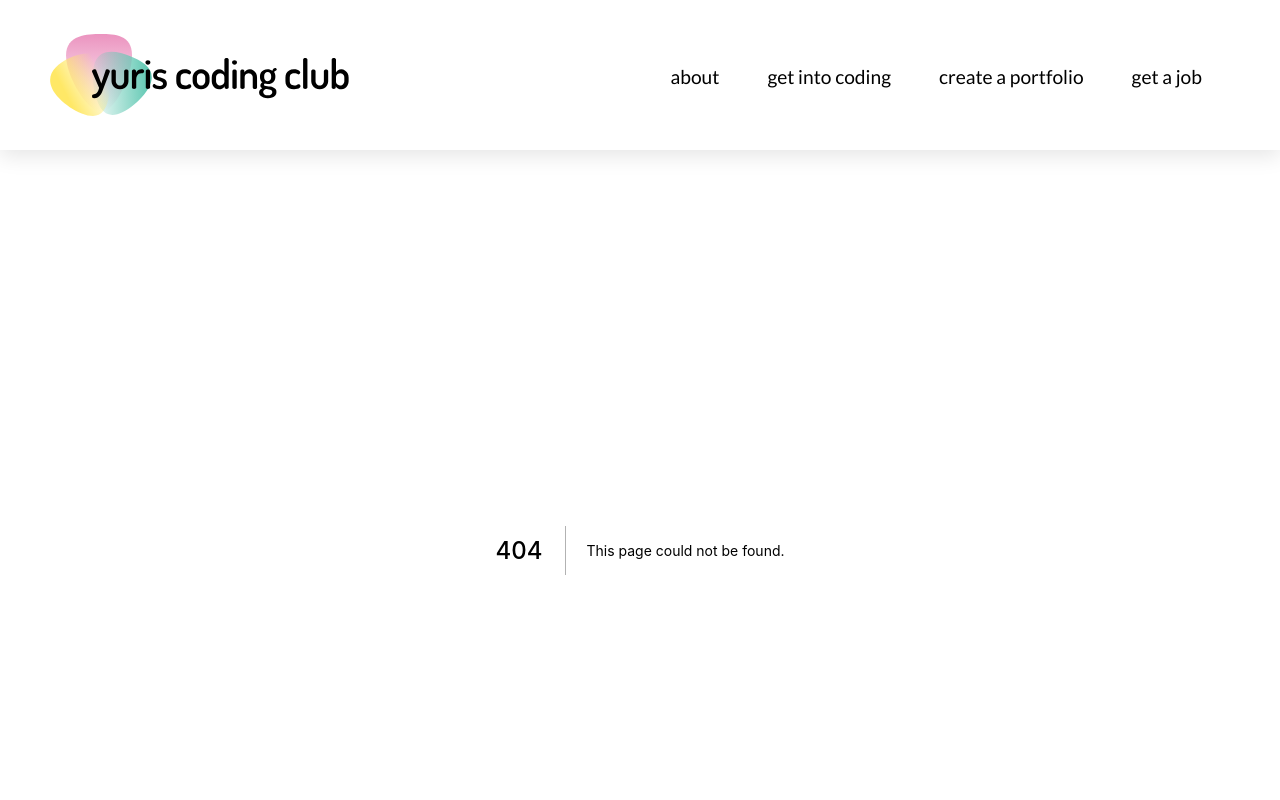
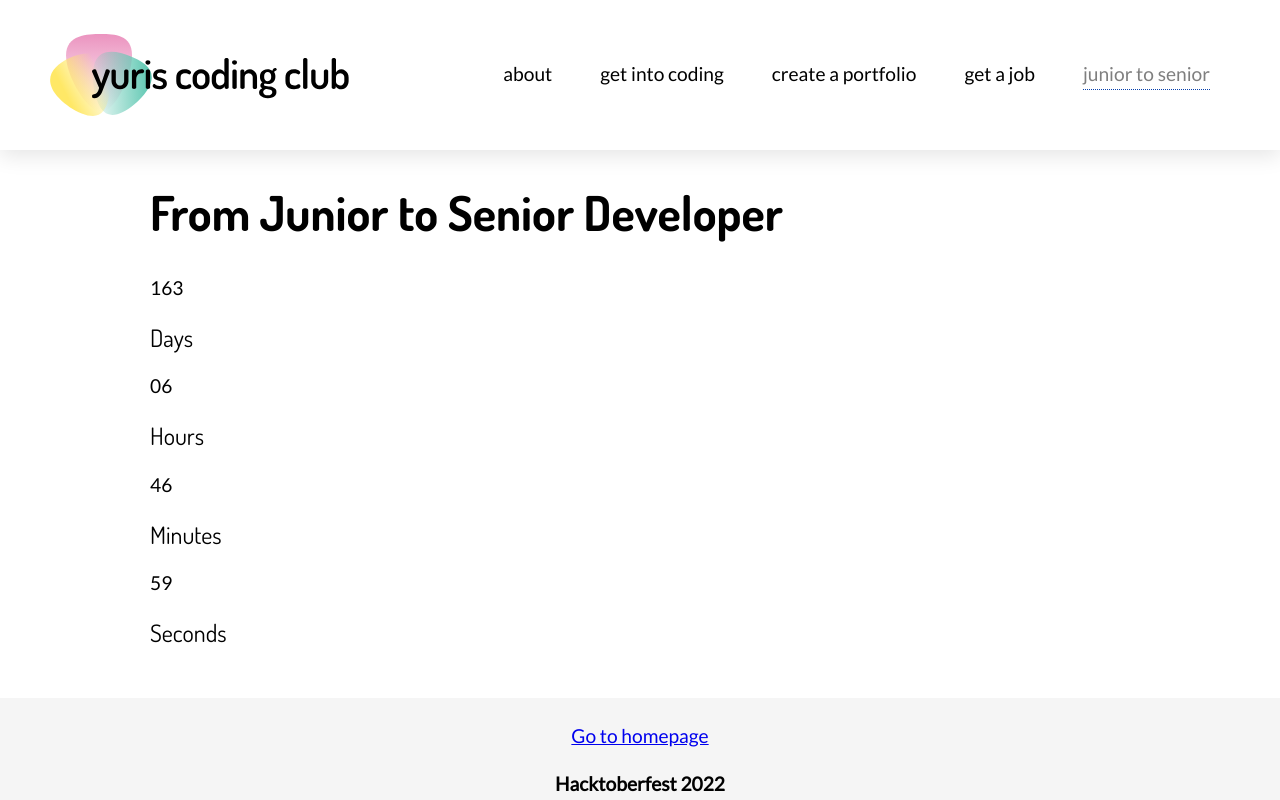
Before and after one commit to YuriDevAT/yuriscodingclub, a Next.js app: page /junior-to-senior in a window 1280 px wide. Before the commit this address had no page. Shown: the top 800 px of the page. Built offline with nearby package versions, Linux system fonts and the light colour scheme.

Commit message:
add junior to senior tab

```diff
--- a/components/Navbar.tsx
+++ b/components/Navbar.tsx
@@ -24,6 +24,14 @@ const Navbar = () => {
             <a>get a job</a>
           </Link>
         </li>
+        <li>
+          {/* <Link href="/junior-to-senior"> */}
+          <p className="tooltip">junior to senior
+            <span className="tooltipText">
+              coming soon
+            </span></p>
+          {/* </Link> */}
+        </li>
       </ul>
     </nav>
   );
--- /dev/null
+++ b/components/Timer.tsx
@@ -0,0 +1,57 @@
+import { useState, useEffect } from 'react'
+import React from 'react'
+
+const Timer = () => {
+  const [days, setDays] = useState(0);
+  const [hours, setHours] = useState(0);
+  const [minutes, setMinutes] = useState(0);
+  const [seconds, setSeconds] = useState(0);
+
+  const deadline = "March, 01, 2023";
+
+  const getTime = (deadline: string) => {
+    const time = Date.parse(deadline) - Date.now();
+
+    setDays(Math.floor(time / (1000 * 60 * 60 * 24)));
+    setHours(Math.floor((time / (1000 * 60 * 60)) % 24));
+    setMinutes(Math.floor((time / 1000 / 60) % 60));
+    setSeconds(Math.floor((time / 1000) % 60));
+  };
+
+  useEffect(() => {
+    const interval = setInterval(() => getTime(deadline), 1000);
+
+    return () => clearInterval(interval);
+  }, []);
+
+  return (
+    <div className="timer" role="timer">
+      <div className="col-4">
+        <div className="box">
+          <p id="day">{days < 10 ? "0" + days : days}</p>
+          <span className="text">Days</span>
+        </div>
+      </div>
+      <div className="col-4">
+        <div className="box">
+          <p id="hour">{hours < 10 ? "0" + hours : hours}</p>
+          <span className="text">Hours</span>
+        </div>
+      </div>
+      <div className="col-4">
+        <div className="box">
+          <p id="minute">{minutes < 10 ? "0" + minutes : minutes}</p>
+          <span className="text">Minutes</span>
+        </div>
+      </div>
+      <div className="col-4">
+        <div className="box">
+          <p id="second">{seconds < 10 ? "0" + seconds : seconds}</p>
+          <span className="text">Seconds</span>
+        </div>
+      </div>
+    </div>
+  )
+}
+
+export default Timer;
--- /dev/null
+++ b/pages/junior-to-senior.tsx
@@ -0,0 +1,18 @@
+import Head from 'next/head';
+import Timer from '../components/Timer';
+
+export const siteTitle = 'From Junior to Senior Developer';
+
+const GetIntoCoding = () => {
+  return (
+    <>
+      <Head>
+        <title>{siteTitle}</title>
+      </Head>
+      <h1>{siteTitle}</h1>
+      <Timer />
+    </>
+  )
+}
+
+export default GetIntoCoding;
--- a/styles/globals.css
+++ b/styles/globals.css
@@ -108,6 +108,7 @@ nav li {
   width: 305px;
 }
 
+/*
 @media (max-width: 870px) {
   .logo-container {
     width: 300px;
@@ -119,7 +120,7 @@ nav li {
     padding: 0 10px;
     width: 102px;
   }
-}
+} */
 
 .navbar a {
   border-block-end: 3px solid var(--border-color, transparent);
@@ -135,7 +136,64 @@ nav li {
   --border-color: var(--link-color);
 }
 
-@media (max-width: 1000px) {
+.tooltip {
+  border-bottom: 1px dotted var(--blue-dark);
+  color: rgba(0, 0, 0, 0.5);
+  display: inline-block;
+  margin: 20px;
+  position: relative;
+}
+
+.tooltip .tooltipText {
+  background-color: var(--blue-light);
+  border-radius: 6px;
+  color: var(--blue-dark);
+  left: 50%;
+  margin-left: -60px;
+  padding: 5px 0;
+  position: absolute;
+  text-align: center;
+  top: 100%;
+  visibility: hidden;
+  width: 120px;
+  z-index: 1;
+}
+
+.tooltip .tooltipText::after {
+  content: " ";
+  position: absolute;
+  bottom: 100%;
+  /* At the top of the tooltip */
+  left: 50%;
+  margin-left: -5px;
+  border-width: 5px;
+  border-style: solid;
+  border-color: transparent transparent var(--blue-light) transparent;
+}
+
+.tooltip:hover .tooltipText {
+  visibility: visible;
+}
+
+@media (max-width: 1119px) {
+  .logo-container {
+    display: none;
+  }
+
+  .header-inner {
+    justify-content: center;
+  }
+}
+
+@media (max-width: 850px) {
+
+  .navbar a,
+  .tooltip {
+    font-size: 16px;
+  }
+}
+
+/* @media (max-width: 1000px) {
   .header {
     padding: 0 10px;
   }
@@ -155,16 +213,16 @@ nav li {
   .header-inner {
     height: 150px;
   }
-}
+} */
 
 @media (max-width: 400px) {
   .footer {
     min-height: 450px;
   }
 
-  .header-outer {
+  /* .header-outer {
     top: 0;
-  }
+  } */
 }
 
 .main-container {
```
